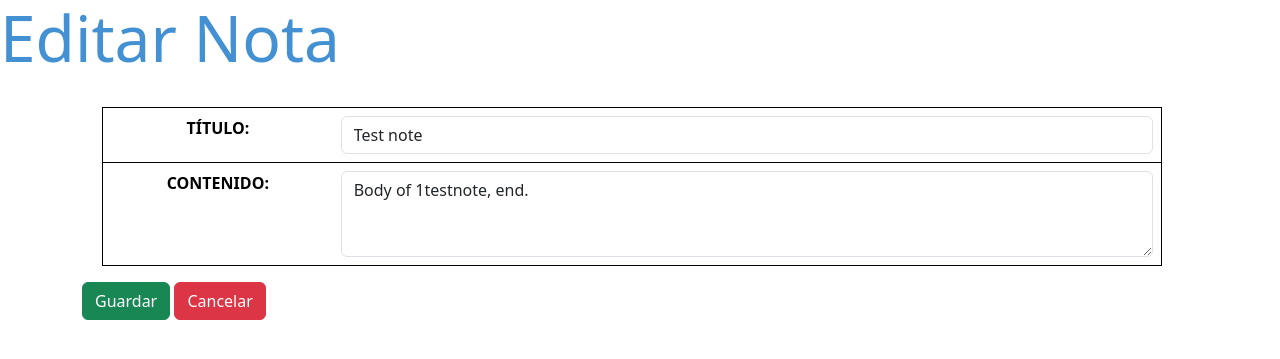
After one commit to Daniel-Prada27/Notes_app_webTest, a Django app: page /editNote/1 in a window 1280 px wide. The commit adds this page. Shown: the top 359 px of the page. Run offline with Django 4.2, Linux system fonts and the light colour scheme; data comes from the database, SQL or seed files in the repository; both versions use the stored data as it was after the commit; some libraries are stand-ins or nearby versions.

Commit message:
Create logic to edit notes

```diff
--- /dev/null
+++ b/notes/templates/editarNota.html
@@ -0,0 +1,28 @@
+{% extends 'base.html' %}
+{% load static %}
+
+{% block extraHead %}
+<link rel="stylesheet" href="../../static/css/createNote.css" defer>
+<title>EditarNota</title>
+{% endblock extraHead %}
+
+{% block body %}
+<body>
+<h1 class="display-3" id="title">Editar Nota</h1>
+<div class="container formulario">
+    <form method="POST" enctype="multipart/form-data">
+
+        <!-- Security token -->
+        {% csrf_token %}
+
+        <!-- Using the formset -->
+        <table class="table">
+            {{ form.as_table }}
+        </table>
+
+        <input type="submit" value="Guardar" class="btn btn-success">
+        <a type="button" class="btn btn-danger" href="{% url 'notesPage' %}">Cancelar</a>
+    </form>
+</div>
+</body>
+{% endblock body %}
--- a/notes/templates/mostrarNotas.html
+++ b/notes/templates/mostrarNotas.html
@@ -34,7 +34,7 @@
                             <td>{{note.creation_date|date:"d-m-Y"}} </td> <!-- |date: "d-m-y" formatea la fecha-->
                             <td>
                                 <div class="actions-container">
-                                <a href="{% url 'viewNotePage' note.id %}" class="btn btn-primary">Ver</a> <a href="#" class="btn btn-warning">Editar</a> <a href="#" class="btn btn-danger">Borrar</a></td>
+                                <a href="{% url 'viewNotePage' note.id %}" class="btn btn-primary">Ver</a> <a href="{% url 'editNotePage' note.id %}" class="btn btn-warning">Editar</a> <a href="#" class="btn btn-danger">Borrar</a></td>
                                 </div>
                         </tr>
 
--- a/notes/urls.py
+++ b/notes/urls.py
@@ -5,5 +5,6 @@ from . import views
 urlpatterns = [
     path('', views.notesPage, name='notesPage'),
     path('createNote', views.newNotePage, name='createNotePage'),
-    path('viewNote/<id>', views.viewNote, name='viewNotePage')
+    path('editNote/<id>', views.editNotePage, name='editNotePage'),
+    path('viewNote/<id>', views.viewNotePage, name='viewNotePage')
 ]
--- a/notes/views.py
+++ b/notes/views.py
@@ -44,7 +44,23 @@ def newNotePage(request):
     #Retornar respuesta http
     return HttpResponse(template.render(context,request))
 
-def viewNote(request, id):
+def editNotePage(request,id):
+    #Obtener el template
+    template = loader.get_template("editarNota.html")
+    #Buscar Producto
+    obj = get_object_or_404(Note, id = id)
+    #formulario que contiene la instancia
+    form = NoteForm(request.POST or None, instance = obj)
+    if form.is_valid():
+        form.save()
+        return redirect('notesPage')
+    #Agregar el contexto
+    context = {}
+    context['form'] = form
+    #Retornar respuesta http
+    return HttpResponse(template.render(context,request))
+
+def viewNotePage(request, id):
     note = Note.objects.get(id=id)
     template = loader.get_template("verNota.html")
     context = {'note': note}
```
Also changed, not shown: db.sqlite3.
